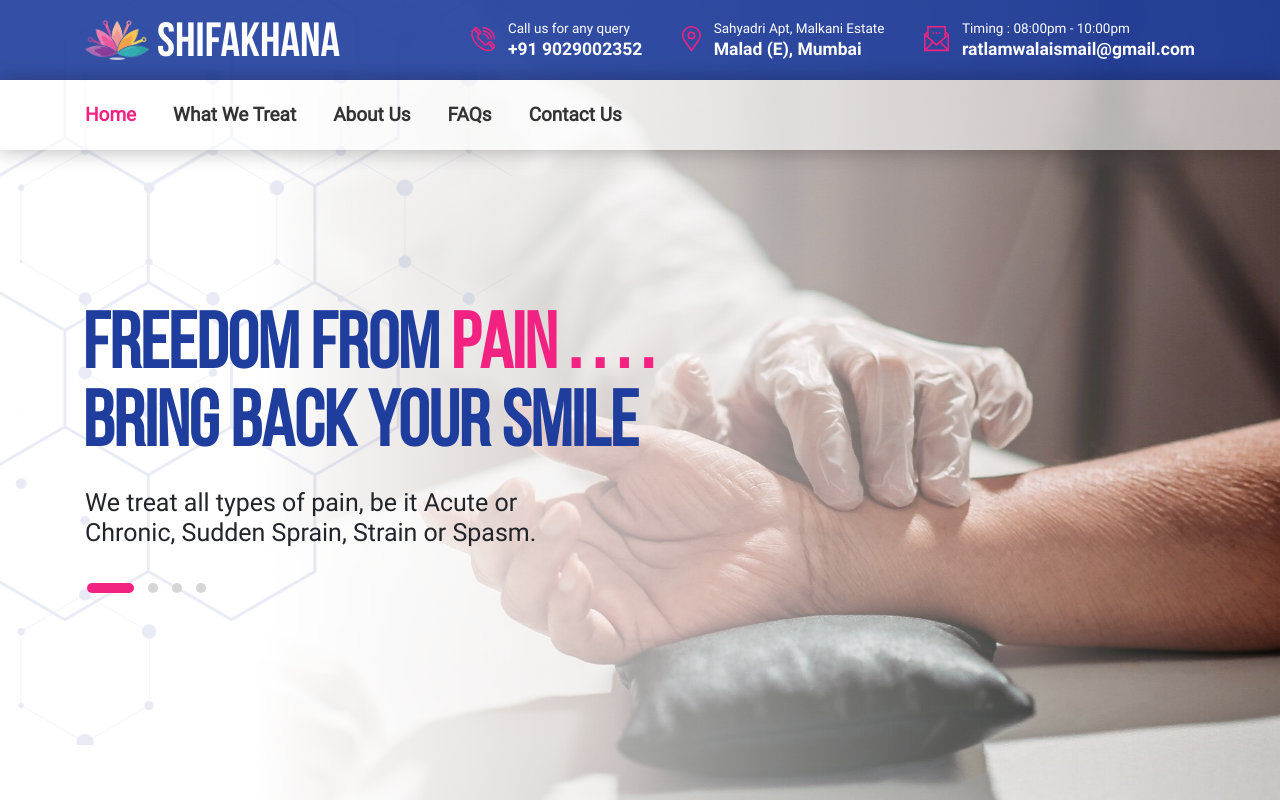
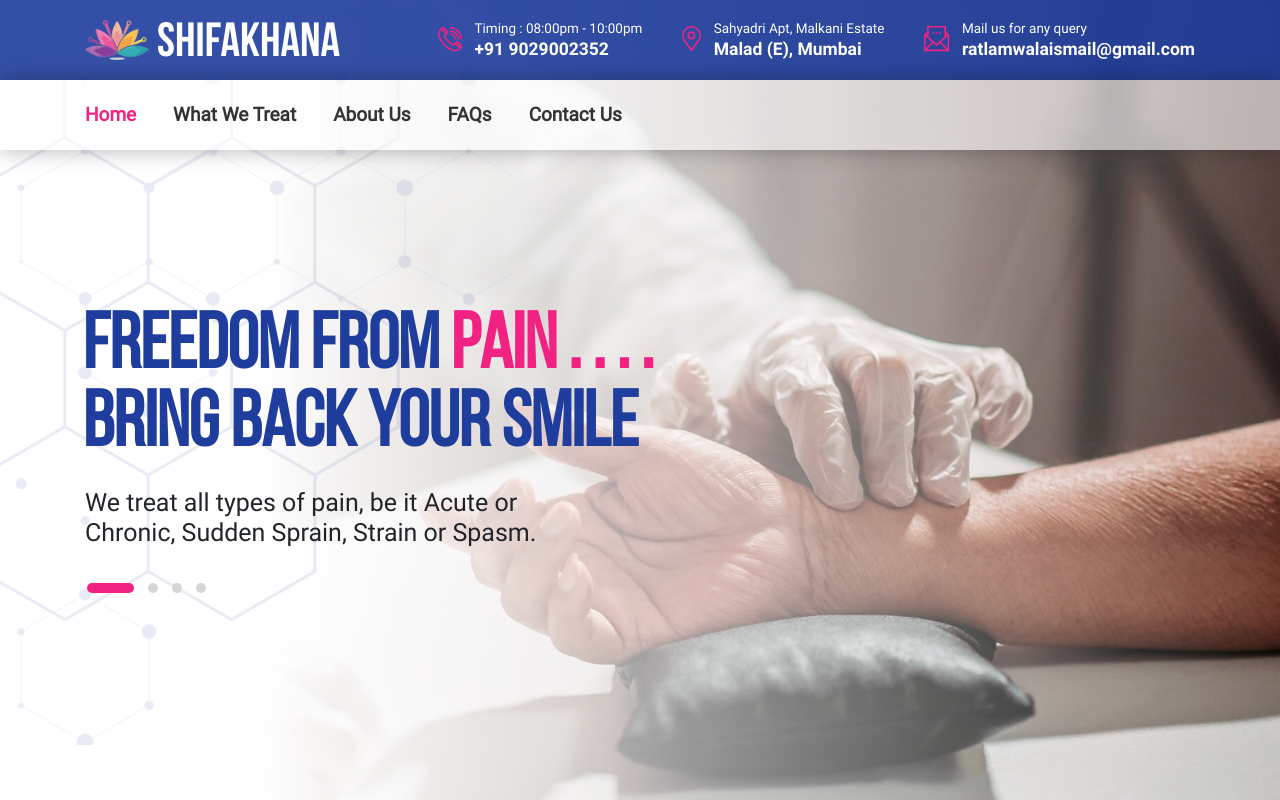
Before and after one commit to Idris110/shifakhana, a plain HTML site: page index.html in a window 1280 px wide. Shown: the top 800 px of the page. Drawn offline with Linux system fonts and the light colour scheme.

Commit message:
update timings

```diff
--- a/index.html
+++ b/index.html
@@ -99,7 +99,7 @@
                                 d="M831.817,365.478a10.864,10.864,0,0,0-10.852-10.851v-1.55a12.416,12.416,0,0,1,12.4,12.4h-1.551Zm-6.2,0a4.656,4.656,0,0,0-4.651-4.651v-1.55a6.208,6.208,0,0,1,6.2,6.2h-1.55Zm-4.651-9.3a9.312,9.312,0,0,1,9.3,9.3h-1.551a7.759,7.759,0,0,0-7.751-7.751v-1.55Zm3.779,13.4,1.938-1.937a0.578,0.578,0,0,1,.064-0.058,1.924,1.924,0,0,1,2.511-.006,0.72,0.72,0,0,1,.071.064l3.488,3.487a1.871,1.871,0,0,1,0,2.646l-2.325,2.326a5.527,5.527,0,0,1-3.942,1.314c-3.14,0-7.446-1.609-11.712-5.8l0.41-.418-0.417.41a19.929,19.929,0,0,1-5.5-9.163c-0.666-2.764-.288-5.19,1.01-6.489l2.325-2.325a1.917,1.917,0,0,1,2.647,0l3.488,3.488a0.8,0.8,0,0,1,.067.077,1.879,1.879,0,0,1-.009,2.5c-0.018.022-.038,0.043-0.058,0.064l-1.938,1.937a1.419,1.419,0,0,0,0,2l2.938,2.937h0l2.94,2.94A1.42,1.42,0,0,0,824.744,369.578Zm6.522,3.554,0.454-.454a0.322,0.322,0,0,0,0-.454l-3.434-3.433c-0.017-.015-0.034-0.029-0.049-0.045a0.277,0.277,0,0,0-.464,0c-0.015.014-.03,0.029-0.046,0.042l-0.4.4ZM817.25,359.116l0.4-.4a0.447,0.447,0,0,1,.042-0.045,0.328,0.328,0,0,0,0-.464,0.652,0.652,0,0,1-.05-0.055l-3.429-3.429a0.323,0.323,0,0,0-.455,0l-0.454.454Zm1.456,8.621h0l-2.94-2.94a2.97,2.97,0,0,1,0-4.2l0.388-.388-3.943-3.941-0.775.774c-0.9.9-1.129,2.827-.6,5.029A20.532,20.532,0,0,0,824.366,375.6c2.2,0.531,4.129.3,5.029-.6l0.775-.775-3.942-3.942-0.388.388a2.971,2.971,0,0,1-4.2,0Z"
                                 transform="translate(-809 -353.063)" /></svg>
                         <div class="header-top__call-text">
-                            <p>Call us for any query</p>
+                            <p>Timing : 08:00pm - 10:00pm</p>
                             <a href="tel:9029002352">+91 9029002352</a>
                         </div>
                     </div>
@@ -125,7 +125,7 @@
                                 d="M1239.84,377.423v-16.85l3.15-2.723v-5.556h18.87v5.556l3.14,2.723v16.85h-25.16Zm22.48-1.57-6.57-6.557-3.33,2.884-3.33-2.884-6.56,6.557h19.79Zm-20.91-1.11,6.49-6.478-6.49-5.614v12.092Zm1.58-14.814-1.16,1,1.16,1v-2.005Zm17.29,3.359v-9.424h-15.72v9.424h-0.01l7.87,6.813,7.87-6.813h-0.01Zm1.58-3.359v2.005l1.15-1Zm1.57,2.722-6.49,5.614,6.49,6.478V362.651Zm-11.8-4.076h1.58v1.571h-1.58v-1.571Zm4.72,1.571h-1.57v-1.571h1.57v1.571Zm-7.86-1.571h1.57v1.571h-1.57v-1.571Z"
                                 transform="translate(-1239.84 -352.281)" /> </svg>
                         <div class="header-top__call-text">
-                            <p>Timing : 08:00pm - 10:00pm</p>
+                            <p>Mail us for any query</p>
                             <a href="mailto:ratlamwalaismail@gmail.com">ratlamwalaismail@gmail.com</a>
                         </div>
                     </div>
@@ -760,7 +760,7 @@
                         <div class="footer__top-blocks mb-1 mt-5">
                             <h1 class="title mb-4">Contacts</h1>
                             <div class="content">
-                                <div class="content-item">
+                                <div class="content-item mb-0">
                                     <div class="icon">
                                         <svg width="24.375" height="24.343" viewBox="0 0 24.375 24.343">
                                             <path id="phone.svg" class="header-top__call-icon cls-1"
@@ -769,6 +769,7 @@
                                     </div>
                                     <div class="text">
                                         <a href="tel:9029002352">+91 9029002352</a>
+                                        <p>(Timing : 08:00pm - 10:00pm)</p>
                                     </div>
                                 </div>
                                 <div class="content-item mb-3">
```
Also changed, not shown: about.html (+4 -3 lines), contact.html (+5 -3 lines), faq.html (+4 -3 lines), faqs.html (+4 -3 lines), treatments.html (+4 -3 lines).
